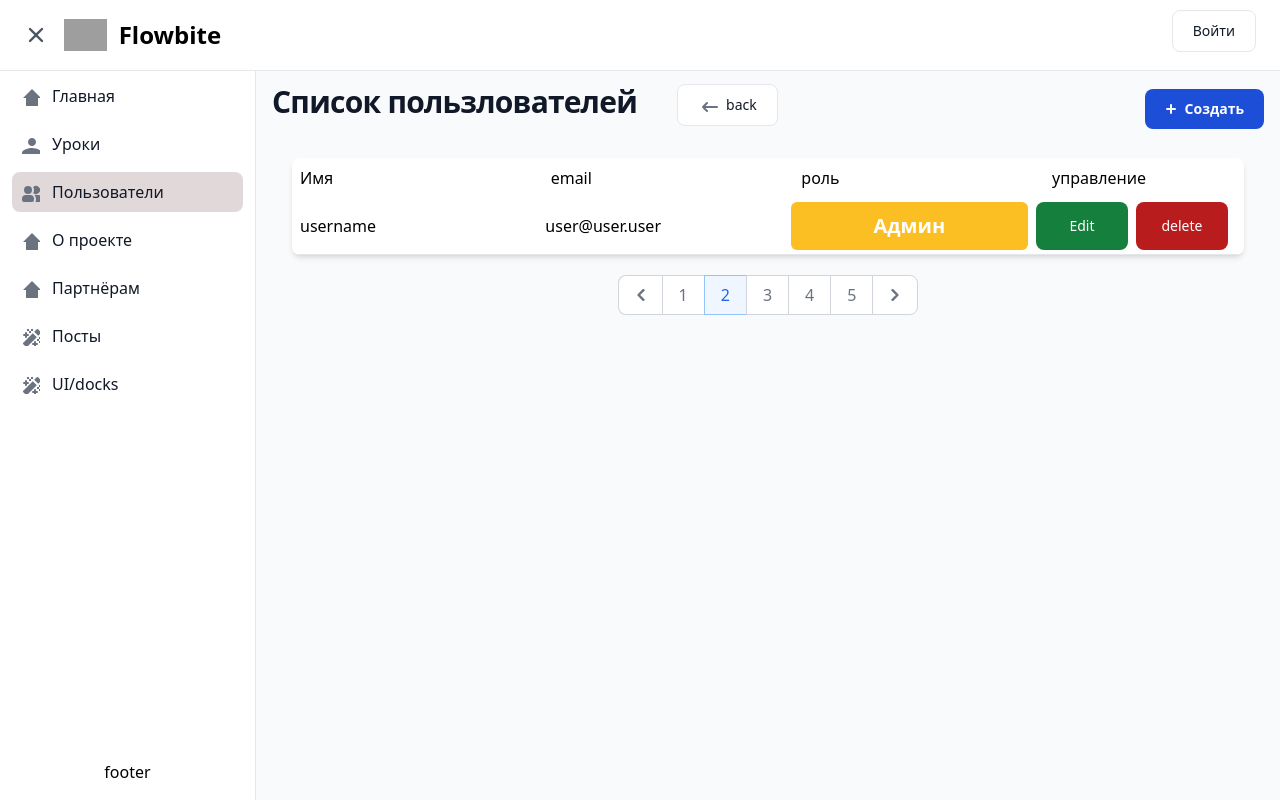
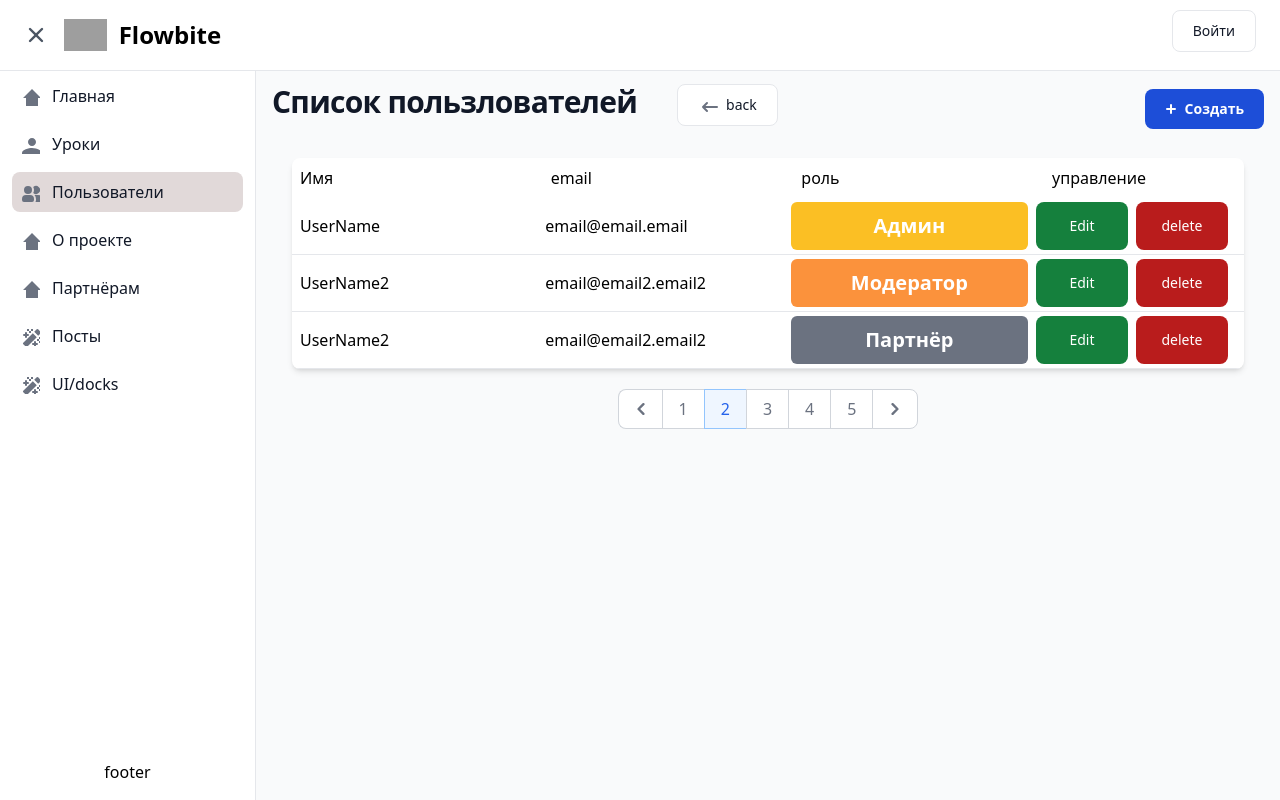
Before and after one commit to TheFasWalker/Bib-bim_admin, a Vue app: page /users in a window 1280 px wide. Built offline with nearby package versions, Linux system fonts and the light colour scheme; grey boxes are pictures that could not be loaded.

Commit message:
FEAT: created dropDown selector

```diff
--- a/src/components/forms/components/DropDown.vue
+++ b/src/components/forms/components/DropDown.vue
@@ -1,10 +1,12 @@
 <template>
 <div class=" relative">
     <button
-    class="text-white bg-blue-700 hover:bg-blue-800 focus:ring-4 focus:outline-none focus:ring-blue-300 font-medium rounded-lg text-sm px-5 py-2.5 text-center inline-flex items-center "
+    class="text-white bg-blue-700 hover:bg-blue-800 focus:ring-4 focus:outline-none focus:ring-blue-300 font-medium rounded-lg text-sm px-5 py-2.5 flex flex-row justify-between items-center w-full"
     type="button"
-    @click="toggleDropDown()">
-        {{ userRole }}
+    @click="toggleDropDown"
+
+    >
+        {{ firstState !=''? firstState: 'Выберите роль' }}
         <svg
         :class="`${dropDownState? 'rotate-180' : ''}`"
         class="w-2.5 h-2.5 ms-3"
@@ -15,31 +17,61 @@
     </button>
 
 
-    <div v-show="dropDownState" class="z-10  bg-white divide-y divide-gray-100 rounded-lg shadow w-44 absolute left-0 top-full">
-        <ul class="py-2 text-sm text-gray-700 dark:text-gray-200" >
+    <div v-show="dropDownState" class="z-10  bg-white divide-y divide-gray-100 rounded-lg shadow absolute left-0 top-full w-full">
+        <ul class="py-2 text-sm text-gray-700 " >
         <li>
-            <a href="#" class="block px-4 py-2 hover:bg-gray-100 dark:hover:bg-gray-600 dark:hover:text-white">Dashboard</a>
+            <button
+                @click="elemClicked"
+                data-role="Dashboard1212"
+                class="block px-4 py-2 hover:bg-gray-100  w-full text-left"
+            >
+            Администратор
+            </button>
         </li>
         <li>
-            <a href="#" class="block px-4 py-2 hover:bg-gray-100 dark:hover:bg-gray-600 dark:hover:text-white">Settings</a>
+            <button
+                @click="elemClicked"
+                data-role="Dashboard212"
+                class="block px-4 py-2 hover:bg-gray-100 w-full text-left"
+            >
+            Манагер
+            </button>
         </li>
         <li>
-            <a href="#" class="block px-4 py-2 hover:bg-gray-100 dark:hover:bg-gray-600 dark:hover:text-white">Earnings</a>
+            <button
+                @click="elemClicked"
+                data-role="Dashboard2122"
+                class="block px-4 py-2 hover:bg-gray-100 w-full text-left"
+            >
+            Манагер22
+            </button>
         </li>
-        <li>
-            <a href="#" class="block px-4 py-2 hover:bg-gray-100 dark:hover:bg-gray-600 dark:hover:text-white">Sign out</a>
-        </li>
+
         </ul>
     </div>
 </div>
 </template>
 <script setup lang="ts">
 import { ref } from 'vue';
+interface Props{
+    roleValue?:String
+}
 
-const userRole = ref('Выберите роль')
+const props = defineProps<Props>()
+const emit = defineEmits<{ (e: 'update:roleValue', value: string): void }>();
+
+const firstState = ref(props.roleValue ?? 'Выберите роль')
 const dropDownState = ref(false)
 const toggleDropDown = () => {
-    console.log('asdaa')
     dropDownState.value= !dropDownState.value
 }
+const elemClicked = (event: MouseEvent) => {
+    const target = event.target as HTMLElement;
+  const role = target.getAttribute('data-role')
+  if (role) {
+      firstState.value = target.textContent ?? 'Выберите роль'
+    emit('update:roleValue', role);
+  }
+  dropDownState.value = false;
+};
 </script>
--- a/src/components/users/userRole.vue
+++ b/src/components/users/userRole.vue
@@ -1,8 +1,8 @@
 <template>
 <div class=" mr-2">
     <span v-if=" role == 'admin' " class=" font-bold text-xl flex items-center justify-center bg-amber-400 h-full w-full rounded-md text-white">Админ</span>
-    <span v-else-if=" role == 'partner'" class=" font-bold text-xl flex items-center justify-center bg-orange-400 h-full w-full rounded-md text-white">Модератор</span>
-    <span v-else-if=" role == 'manager'" class=" font-bold text-xl flex items-center justify-center bg-gray-500 h-full w-full rounded-md text-white">Партнёр</span>
+    <span v-else-if=" role == 'manager'" class=" font-bold text-xl flex items-center justify-center bg-orange-400 h-full w-full rounded-md text-white">Модератор</span>
+    <span v-else-if=" role == 'partner'" class=" font-bold text-xl flex items-center justify-center bg-gray-500 h-full w-full rounded-md text-white">Партнёр</span>
     <span v-else class=" font-bold text-xl flex items-center justify-center h-full w-full rounded-md text-black">Божество</span>
 </div>
 </template>
--- a/src/components/users/usersPreview.vue
+++ b/src/components/users/usersPreview.vue
@@ -1,9 +1,9 @@
 <template>
     <div class="grid grid-cols-[1fr_1fr_1fr_200px] border-b py-1 px-2">
-        <span class="flex items-center cursor-pointer" @click="showUserData=true">username</span>
-        <span class="flex items-center">user@user.user</span>
+        <span class="flex items-center cursor-pointer" @click="showUserData=true">{{ name }}</span>
+        <span class="flex items-center">{{ email }}</span>
         <UserRole
-        role="admin"/>
+        :role="role"/>
         <div class="grid grid-cols-2">
             <button
                 class=" h-full focus:outline-none text-white bg-green-700 hover:bg-green-800 focus:ring-4 focus:ring-green-300 font-medium rounded-lg text-sm px-5 py-2.5 me-2 mb-2"
--- a/src/pages/CreateUser.vue
+++ b/src/pages/CreateUser.vue
@@ -1,7 +1,9 @@
 <script setup lang="ts">
+import { ref } from 'vue';
 import DropDown from '../components/forms/components/DropDown.vue';
 import SubHeader from '../components/general/SubHeader.vue';
 import MainLauout from '../components/lauouts/MainLauout.vue';
+const roleValue = ref('')
 </script>
 
 <template>
@@ -9,8 +11,13 @@ import MainLauout from '../components/lauouts/MainLauout.vue';
         <SubHeader
             title="Создание пользователя"
             nav="users"
+
         />
-        <DropDown/>
+        <span>роль {{ roleValue }}</span>
+        <DropDown
+        class="w-[500px]"
+        v-model:roleValue="roleValue"
+            />
 
     </MainLauout>
 </template>
--- a/src/pages/UserListPage.vue
+++ b/src/pages/UserListPage.vue
@@ -28,6 +28,19 @@ import UsersPreview from '../components/users/usersPreview.vue';
                 email="email@email.email"
                 role="admin"
             />
+
+            <UsersPreview
+                id="userId"
+                name="UserName2"
+                email="email@email2.email2"
+                role="manager"
+            />
+            <UsersPreview
+                id="userId"
+                name="UserName2"
+                email="email@email2.email2"
+                role="partner"
+            />
         </div>
     </section>
 
```
